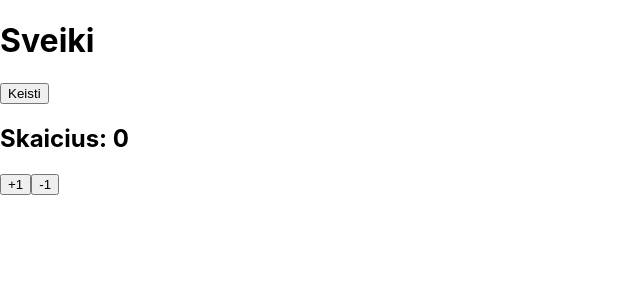
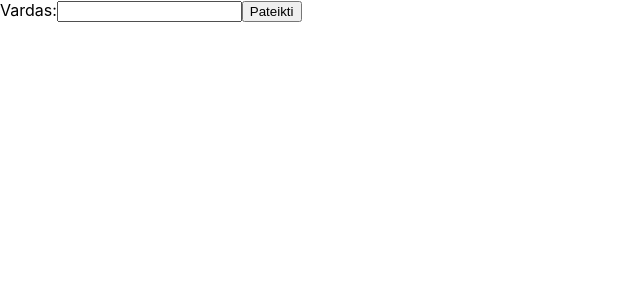
Before and after one commit to TomasMat-bit/Python_Course, a React (Create React App) app: page / in a window 1280 px wide. Shown: the top 300 px of the page, without its empty margins (0-640 px from the left). Built offline with nearby package versions, Linux system fonts and the light colour scheme.

Commit message:
REACT teorija, ivedamo vardo forma

```diff
--- a/src/App.js
+++ b/src/App.js
@@ -1,28 +1,30 @@
 import React, { useState } from "react";
-import Skaitiklis from "./Skaitiklis";
 
-function Sveikinimas() {
-  const [tekstas, setTekstas] = useState("Sveiki");
+function Registracija() {
+  const [vardas, setVardas] = useState("");
 
-  const keistiTeksta = () => {
-    setTekstas("Labas, React!");
+  const handleSubmit = (e) => {
+    e.preventDefault();
+    alert(`Ivestas vardas: ${vardas}`);
   };
 
   return (
-    <div>
-      <h1>{tekstas}</h1>
-      <button onClick={keistiTeksta}>Keisti</button>
-    </div>
+    <form onSubmit={handleSubmit}>
+      <label>
+        Vardas:
+        <input
+          type="text"
+          value={vardas}
+          onChange={(e) => setVardas(e.target.value)}
+        />
+      </label>
+      <button type="submit">Pateikti</button>
+    </form>
   );
 }
 
 function App() {
-  return (
-    <div>
-      <Sveikinimas />
-      <Skaitiklis />
-    </div>
-  );
+  return <Registracija />;
 }
 
 export default App;
```
